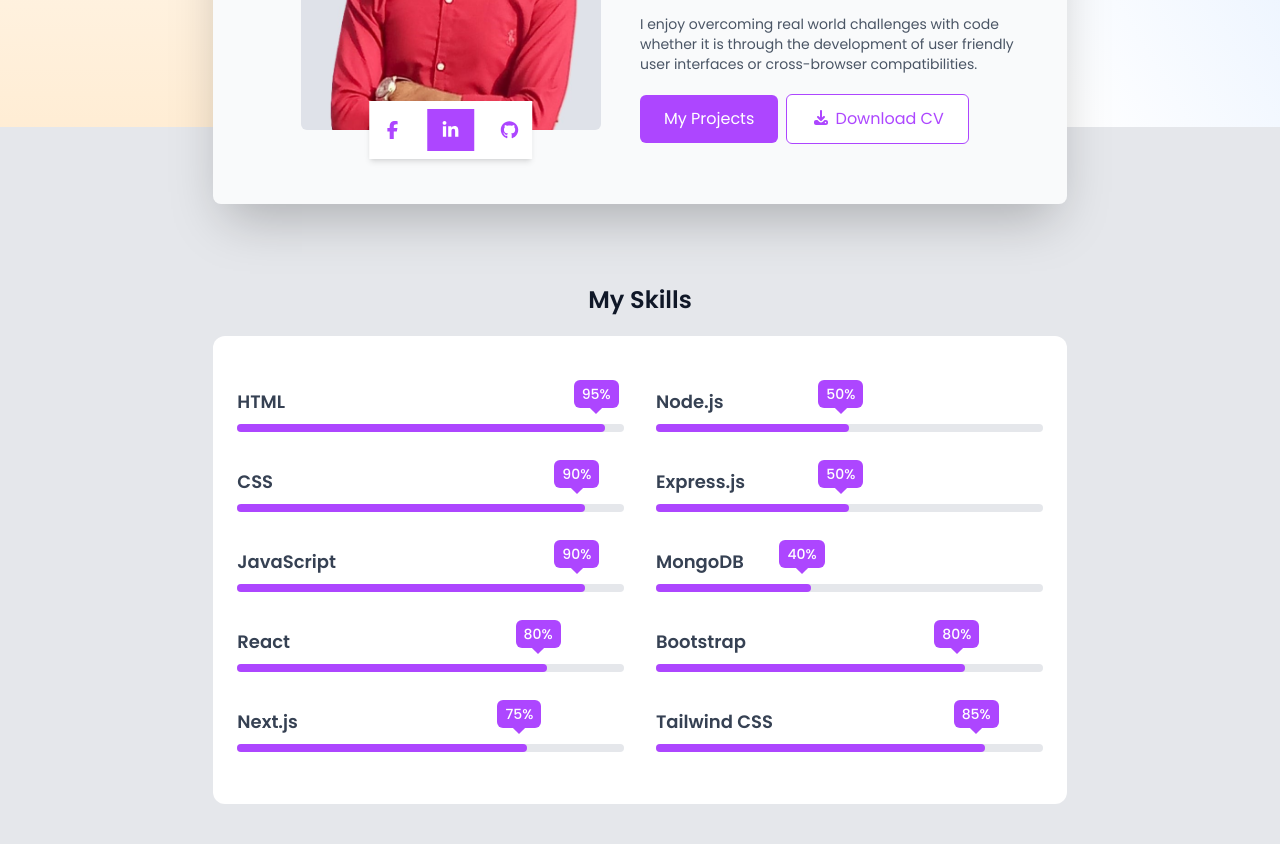
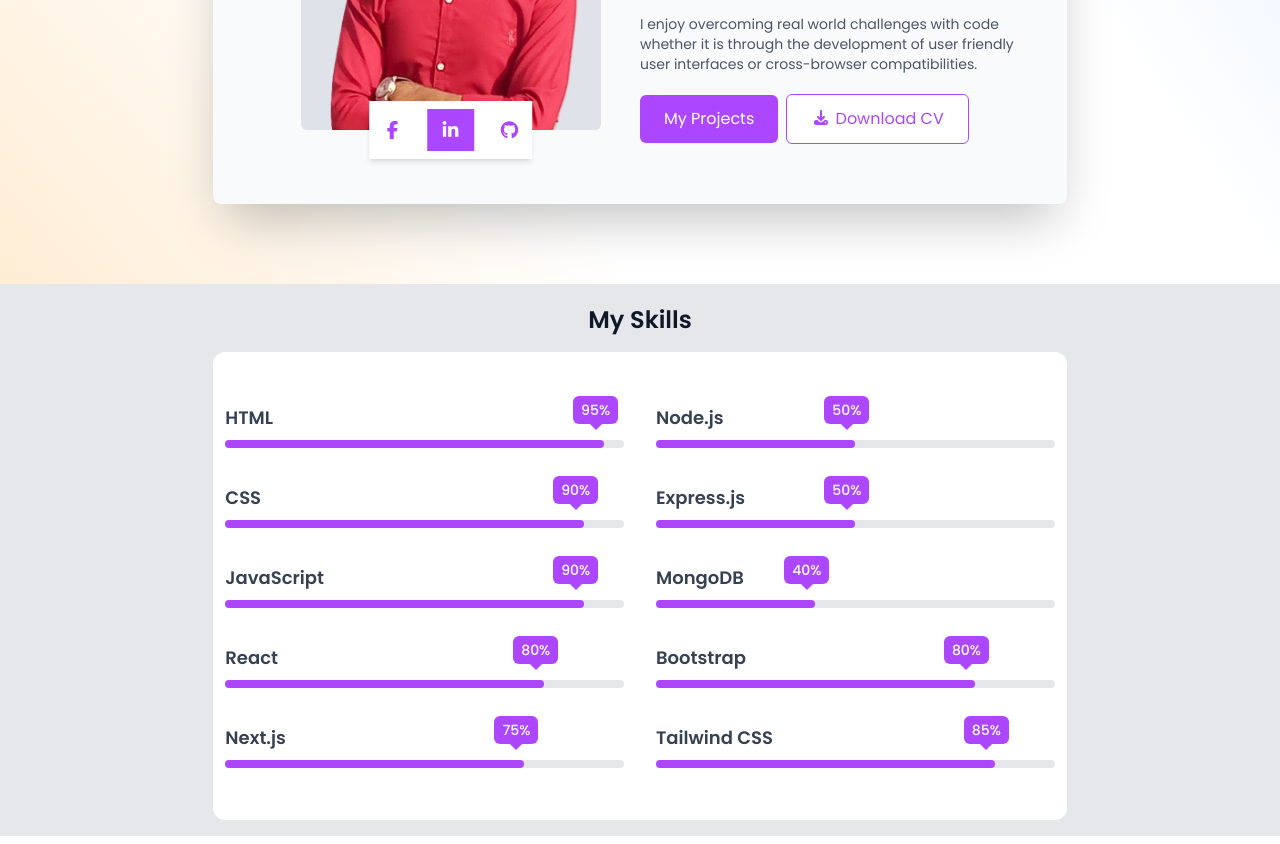
Before and after one commit to Muhammad-Anas-CodeMaestro/Muhammad_Anas_Protfolio, a Next.js app: page / in a window 1280 px wide. Shown: the part 1020-1864 px from the top of the page. Built offline with nearby package versions, Linux system fonts and the light colour scheme.

Commit message:
Skill Section add

```diff
--- a/src/app/components/HomeSection.jsx
+++ b/src/app/components/HomeSection.jsx
@@ -7,11 +7,9 @@
 
 function HomeSection() {
   const homeRef = useRef(null);
-  const isHomeInView = useInView(homeRef, { threshold: 0.2})
+  const isHomeInView = useInView(homeRef, { threshold: 0.2 })
   const aboutRef = useRef(null);
   const isAboutInView = useInView(aboutRef, { threshold: 0.2 });
-  const skillRef = useRef(null)
-  const isSkillInView = useInView(skillRef, { threshold: 0.2 });
 
   const data = [{
     h3: "Beginner",
@@ -43,19 +41,17 @@
   return (
     <>
       <div className="relative w-full min-h-screen flex items-center justify-center bg-white">
-        <div className='absolute right-0 top-0 w-1/2 h-1/5 z-0 bg-gradient-to-r from-white via-purple-100 to-blue-100'>
+        <div className='absolute right-0 top-0 w-1/2 h-1/4 z-0 bg-gradient-to-r from-white via-purple-100 to-blue-100'>
         </div>
-        <div className='bg-gradient-to-bl from-blue-100 via-white to-white absolute right-0 w-1/2 h-3/5 z-0'>
+        <div className='absolute right-0 bottom-0 w-1/2 h-3/4 z-0 bg-gradient-to-bl from-blue-100 via-white to-white'>
         </div>
-        <div className='absolute left-0 top-0 w-1/2 h-3/5 bg-gradient-to-t from-orange-100 via-white to-white z-0'>
-        </div>
-        <div className='absolute bottom-0 w-full h-2/5 bg-gray-200 z-0'>
+        <div className='absolute left-0 bottom-0 w-1/2 h-3/5 z-0 bg-gradient-to-tr from-orange-100 via-white to-white'>
         </div>
         <div className="w-2/3 mx-auto relative z-10" id='home'>
           <div ref={homeRef} className="flex justify-around items-center h-fit mt-15 mb-20">
             <motion.div
               initial={{ x: -80, opacity: 0, scale: 0.95 }}
-              animate={ isHomeInView ? {  x: 0, opacity: 1, scale: 1 } : { x: -80, opacity: 0, scale: 0.95 } }
+              animate={isHomeInView ? { x: 0, opacity: 1, scale: 1 } : { x: -80, opacity: 0, scale: 0.95 }}
               transition={{ duration: 0.5, type: 'spring', stiffness: 15, damping: 10, }}
               className="w-1/2">
               <h1 className="text-5xl text-gray-900 py-5">Hello, I'm Muhammad Anas</h1>
@@ -77,7 +73,7 @@
             </motion.div>
             <motion.div
               initial={{ x: 80, opacity: 0, scale: 0.95 }}
-              animate={ isHomeInView ? { x: 0, opacity: 1, scale: 1 } : { x: 80, opacity: 0, scale: 0.95 }}
+              animate={isHomeInView ? { x: 0, opacity: 1, scale: 1 } : { x: 80, opacity: 0, scale: 0.95 }}
               transition={{ duration: 0.5, type: 'spring', stiffness: 15, damping: 10, }}
               className="w-2/5">
               <img src="/DP.jpg" alt="AnasPicture" width={300} className='rounded-2xl  shadow-lg mx-auto' />
@@ -87,7 +83,7 @@
           <div ref={aboutRef} className="flex shadow-2xl px-12 py-15 my-20 bg-gray-50 rounded-lg items-center">
             <motion.div
               initial={{ x: -80, opacity: 0, scale: 0.95 }}
-              animate={ isAboutInView ? { x: 0, opacity: 1, scale: 1 } : { x: -80, opacity: 0, scale: 0.95 } }
+              animate={isAboutInView ? { x: 0, opacity: 1, scale: 1 } : { x: -80, opacity: 0, scale: 0.95 }}
               transition={{ duration: 0.5, type: 'spring', stiffness: 15, damping: 10, ease: 'easeInOut' }}
               className='w-fit relative mx-auto'>
               <img src="/Graybg.jpg" alt="AnasPicture" width={300} className='bg-transparent rounded-md' />
@@ -100,7 +96,7 @@
             </motion.div>
             <motion.div
               initial={{ x: 80, opacity: 0 }}
-              animate={ isAboutInView ? { x: 0, opacity: 1, scale: 1 } : { x: 80, opacity: 0, scale: 0.95 }}
+              animate={isAboutInView ? { x: 0, opacity: 1, scale: 1 } : { x: 80, opacity: 0, scale: 0.95 }}
               transition={{ duration: 0.5, type: 'spring', stiffness: 15, damping: 10, ease: 'easeInOut' }}
               className='w-1/2 space'>
               <h3 className='text-gray-900 font-semibold font-sans text-3xl pb-7'>I am Front-End Developer</h3>
@@ -123,63 +119,7 @@
               </div>
             </motion.div>
           </div>
-          <div className='mb-10' id='skills'>
-            <div className="relative w-full">
-              <h1 className="text-2xl font-semibold text-gray-900 w-fit mx-auto mb-5">My Skills</h1>
-              <div ref={skillRef} className='flex gap-x-8 bg-white rounded-xl px-6 py-4'>
-                <div className='w-1/2'>
-                  {skillLeft.map((skill, index) => (
-                    <div key={index} className="my-9">
-                      <span className="block text-lg font-semibold text-gray-700">{skill.name}</span>
-                      <div className="h-2 w-full rounded-xl mt-2 bg-gray-200">
-                        <motion.span
-                          initial={{ width: 0, opacity: 0 }}
-                          animate={isSkillInView ? { width: skill.percentage, opacity: 1 } : {}}
-                          transition={{ duration: 0.8, delay: index * 0.1 }}
-                          className="block h-full rounded-xl bg-purple-500 relative"
-                        >
-                          <motion.span
-                            initial={{ opacity: 0, y: 0 }}
-                            animate={isSkillInView ? { opacity: 1, y: 0 } : {}}
-                            transition={{ delay: index * 0.1 + 0.3 }}
-                            className="absolute -right-3.5 -top-11 text-sm font-medium text-white py-1 px-2 rounded-md bg-purple-500 z-10"
-                          >
-                            {skill.percentage}
-                            <span className="absolute left-1/2 -bottom-1 h-2.5 w-2.5 bg-purple-500 transform -translate-x-1/2 rotate-45 z-0"></span>
-                          </motion.span>
-                        </motion.span>
-                      </div>
-                    </div>
-                  ))}
-                </div>
-                <div className='w-1/2'>
-                  {skillRight.map((skill, index) => (
-                    <div key={index} className="my-9">
-                      <span className="block text-lg font-semibold text-gray-700">{skill.name}</span>
-                      <div className="h-2 w-full rounded-xl mt-2 bg-gray-200">
-                        <motion.span
-                          initial={{ width: 0, opacity: 0 }}
-                          animate={isSkillInView ? { width: skill.percentage, opacity: 1 } : {}}
-                          transition={{ duration: 0.8, delay: index * 0.1 }}
-                          className="block h-full rounded-xl bg-purple-500 relative"
-                        >
-                          <motion.span
-                            initial={{ opacity: 0, y: 0 }}
-                            animate={isSkillInView ? { opacity: 1, y: 0 } : {}}
-                            transition={{ delay: index * 0.1 + 0.3 }}
-                            className="absolute -right-3.5 -top-11 text-sm font-medium text-white py-1 px-2 rounded-md bg-purple-500 z-10"
-                          >
-                            {skill.percentage}
-                            <span className="absolute left-1/2 -bottom-1 h-2.5 w-2.5 bg-purple-500 transform -translate-x-1/2 rotate-45 z-0"></span>
-                          </motion.span>
-                        </motion.span>
-                      </div>
-                    </div>
-                  ))}
-                </div>
-              </div>
-            </div>
-          </div>
+
         </div>
       </div>
     </>
--- /dev/null
+++ b/src/app/components/Skills.jsx
@@ -0,0 +1,88 @@
+'use client'
+import React, { useRef } from "react";
+import { motion, useInView } from "framer-motion";
+
+export const Skills = () => {
+    const skillRef = useRef(null)
+    const isSkillInView = useInView(skillRef, { threshold: 0.2 });
+
+    const skillLeft = [
+        { name: "HTML", percentage: "95%" },
+        { name: "CSS", percentage: "90%" },
+        { name: "JavaScript", percentage: "90%" },
+        { name: "React", percentage: "80%" },
+        { name: "Next.js", percentage: "75%" },
+    ];
+
+    const skillRight = [
+        { name: "Node.js", percentage: "50%" },
+        { name: "Express.js", percentage: "50%" },
+        { name: "MongoDB", percentage: "40%" },
+        { name: "Bootstrap", percentage: "80%" },
+        { name: "Tailwind CSS", percentage: "85%" }
+    ];
+
+    return (
+        <>
+            <div className="relative w-full min-h-fit flex items-center justify-center bg-white" id='skills'>
+                <div className='absolute bottom-0 w-full h-full bg-gray-200 z-0'>
+                </div>
+                <div className='w-2/3 mx-auto relative z-10 mt-5'>
+                    <h1 className="text-2xl font-semibold text-gray-900 w-fit mx-auto">My Skills</h1>
+                    <div ref={skillRef} className='flex gap-x-8 bg-white rounded-xl px-3 py-4 my-4'>
+                        <div className='w-1/2'>
+                            {skillLeft.map((skill, index) => (
+                                <div key={index} className="my-9">
+                                    <span className="block text-lg font-semibold text-gray-700">{skill.name}</span>
+                                    <div className="h-2 w-full rounded-xl mt-2 bg-gray-200">
+                                        <motion.span
+                                            initial={{ width: 0, opacity: 0 }}
+                                            animate={isSkillInView ? { width: skill.percentage, opacity: 1 } : {}}
+                                            transition={{ duration: 0.8, delay: index * 0.1 }}
+                                            className="block h-full rounded-xl bg-purple-500 relative"
+                                        >
+                                            <motion.span
+                                                initial={{ opacity: 0, y: 0 }}
+                                                animate={isSkillInView ? { opacity: 1, y: 0 } : {}}
+                                                transition={{ delay: index * 0.1 + 0.3 }}
+                                                className="absolute -right-3.5 -top-11 text-sm font-medium text-white py-1 px-2 rounded-md bg-purple-500 z-10"
+                                            >
+                                                {skill.percentage}
+                                                <span className="absolute left-1/2 -bottom-1 h-2.5 w-2.5 bg-purple-500 transform -translate-x-1/2 rotate-45 z-0"></span>
+                                            </motion.span>
+                                        </motion.span>
+                                    </div>
+                                </div>
+                            ))}
+                        </div>
+                        <div className='w-1/2'>
+                            {skillRight.map((skill, index) => (
+                                <div key={index} className="my-9">
+                                    <span className="block text-lg font-semibold text-gray-700">{skill.name}</span>
+                                    <div className="h-2 w-full rounded-xl mt-2 bg-gray-200">
+                                        <motion.span
+                                            initial={{ width: 0, opacity: 0 }}
+                                            animate={isSkillInView ? { width: skill.percentage, opacity: 1 } : {}}
+                                            transition={{ duration: 0.8, delay: index * 0.1 }}
+                                            className="block h-full rounded-xl bg-purple-500 relative"
+                                        >
+                                            <motion.span
+                                                initial={{ opacity: 0, y: 0 }}
+                                                animate={isSkillInView ? { opacity: 1, y: 0 } : {}}
+                                                transition={{ delay: index * 0.1 + 0.3 }}
+                                                className="absolute -right-3.5 -top-11 text-sm font-medium text-white py-1 px-2 rounded-md bg-purple-500 z-10"
+                                            >
+                                                {skill.percentage}
+                                                <span className="absolute left-1/2 -bottom-1 h-2.5 w-2.5 bg-purple-500 transform -translate-x-1/2 rotate-45 z-0"></span>
+                                            </motion.span>
+                                        </motion.span>
+                                    </div>
+                                </div>
+                            ))}
+                        </div>
+                    </div>
+                </div>
+            </div>
+        </>
+    )
+}
--- a/src/app/page.js
+++ b/src/app/page.js
@@ -1,11 +1,13 @@
 import HomeSection from "./components/HomeSection";
 import Navbar from "./components/Navbar";
+import { Skills } from "./components/Skills";
 
 export default function Home() {
   return (
     <>
       <Navbar />
       <HomeSection />
+      <Skills />
     </>
   );
 }
```
